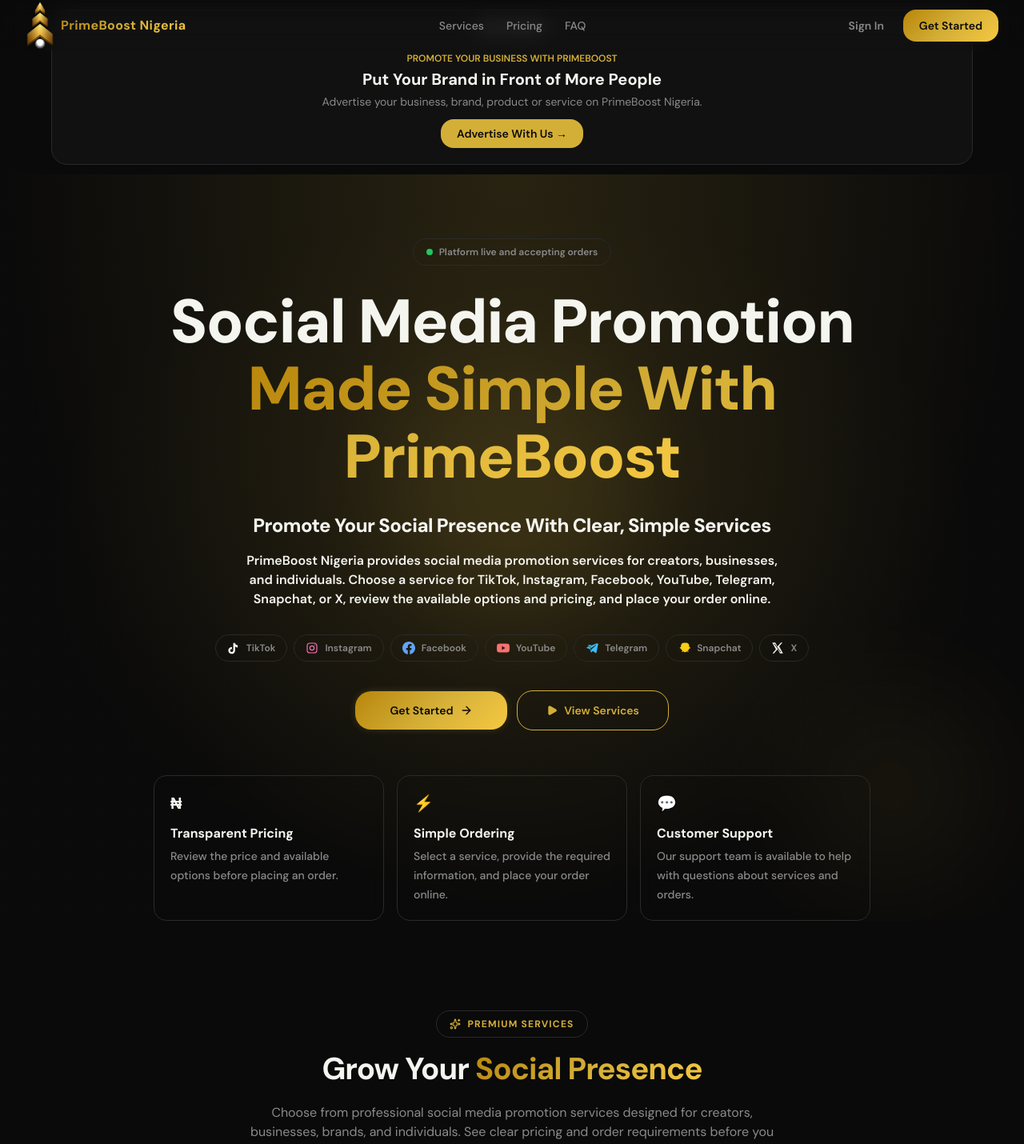
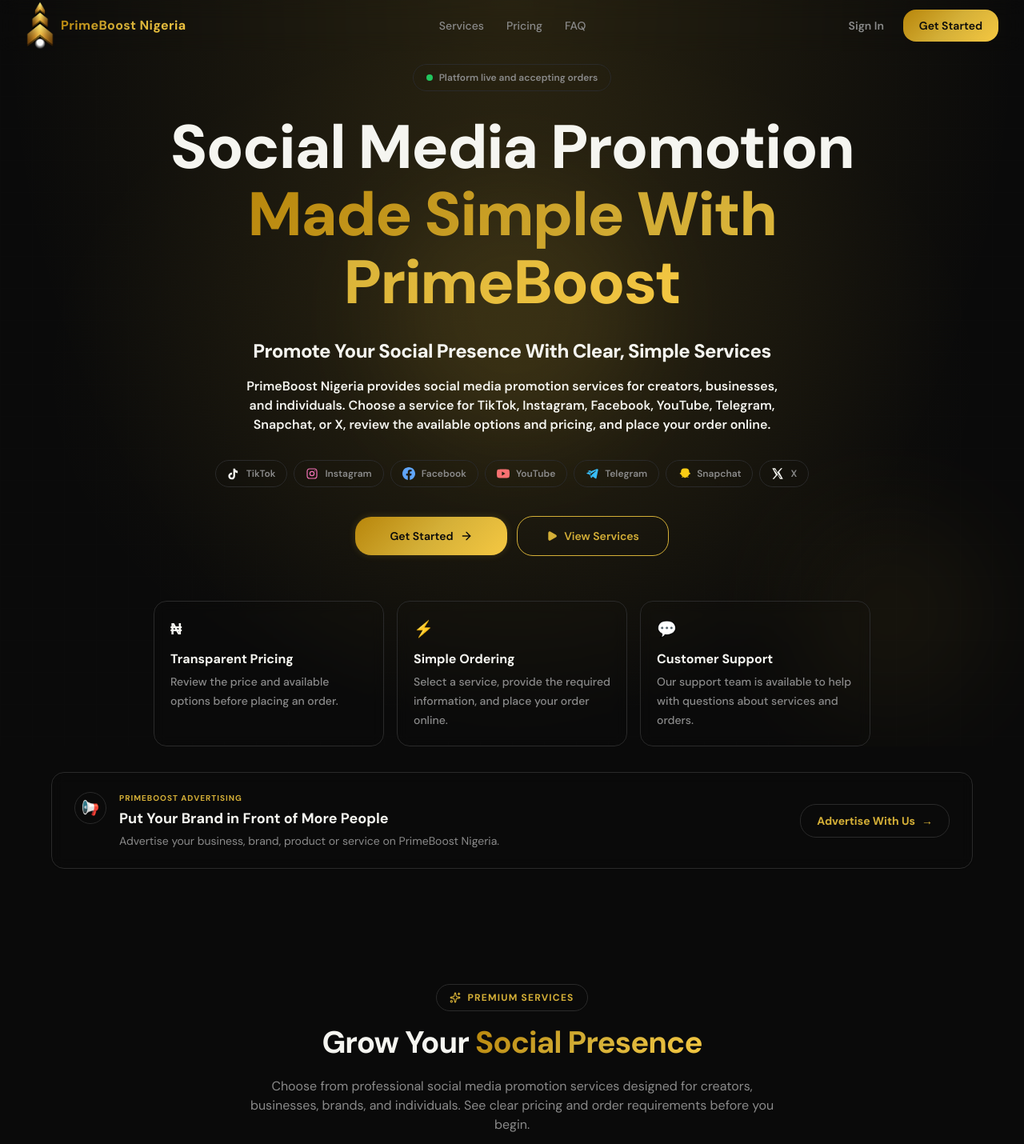
Before and after one commit to mhnzbexchange-ai/primeboostnigeria_6381, a Next.js app: page / in a window 1280 px wide. Shown: the top 1430 px of the page at 80% size. Built offline with nearby package versions, Linux system fonts and the light colour scheme.

Commit message:
Update page.tsx

```diff
--- a/src/app/page.tsx
+++ b/src/app/page.tsx
@@ -8,39 +8,55 @@ import HomepageNav from './components/HomepageNav';
 
 function Advertisement() {
   return (
-    <section className="w-full bg-background px-4 py-3">
-      <div className="mx-auto max-w-6xl">
-        <div className="relative overflow-hidden rounded-xl border border-border bg-card shadow-sm">
+    <section
+      id="advertise"
+      className="relative overflow-hidden bg-background px-4 py-6 sm:py-8"
+      aria-label="PrimeBoost advertising"
+    >
+      <div className="pointer-events-none absolute inset-0">
+        <div className="absolute left-1/2 top-1/2 h-40 w-40 -translate-x-1/2 -translate-y-1/2 rounded-full bg-primary/5 blur-3xl" />
+      </div>
 
-          <div className="px-4 pt-2 text-center">
-            <span className="text-[10px] font-medium uppercase tracking-wider text-muted-foreground">
-              Advertisement
-            </span>
-          </div>
+      <div className="relative mx-auto max-w-6xl">
+        <div className="overflow-hidden rounded-2xl border border-primary/15 bg-card/60 shadow-sm backdrop-blur">
 
-          <div className="px-4 py-4 text-center sm:py-5">
+          <div className="flex flex-col items-center justify-between gap-5 px-5 py-6 text-center sm:flex-row sm:text-left sm:px-7">
 
-            <p className="mb-1 text-xs font-semibold text-primary">
-              PROMOTE YOUR BUSINESS WITH PRIMEBOOST
-            </p>
+            <div className="flex items-start gap-4">
 
-            <h2 className="text-lg font-bold sm:text-xl">
-              Put Your Brand in Front of More People
-            </h2>
+              <div className="hidden h-10 w-10 shrink-0 items-center justify-center rounded-xl border border-primary/20 bg-primary/10 sm:flex">
+                <span className="text-lg">📢</span>
+              </div>
 
-            <p className="mx-auto mt-1 max-w-2xl text-xs text-muted-foreground sm:text-sm">
-              Advertise your business, brand, product or service on PrimeBoost
-              Nigeria.
-            </p>
+              <div>
+
+                <p className="mb-1 text-[10px] font-bold uppercase tracking-widest text-primary">
+                  PRIMEBOOST ADVERTISING
+                </p>
+
+                <h2 className="text-base font-bold sm:text-lg">
+                  Put Your Brand in Front of More People
+                </h2>
+
+                <p className="mt-1 max-w-2xl text-xs leading-5 text-muted-foreground sm:text-sm">
+                  Advertise your business, brand, product or service on
+                  PrimeBoost Nigeria.
+                </p>
+
+              </div>
+
+            </div>
 
             <a
               href="#advertise"
-              className="mt-3 inline-block rounded-lg bg-primary px-5 py-2 text-xs font-semibold text-primary-foreground transition-opacity hover:opacity-90 sm:text-sm"
+              className="inline-flex shrink-0 items-center justify-center rounded-xl border border-primary/30 bg-primary/10 px-5 py-2.5 text-xs font-bold text-primary transition-all hover:bg-primary hover:text-primary-foreground sm:text-sm"
             >
-              Advertise With Us →
+              Advertise With Us
+              <span className="ml-2">→</span>
             </a>
 
           </div>
+
         </div>
       </div>
     </section>
@@ -49,24 +65,31 @@ function Advertisement() {
 
 export default function Homepage() {
   return (
-    <div className="min-h-screen bg-background">
+    <main className="min-h-screen overflow-x-hidden bg-background">
 
+      {/* Navigation */}
       <HomepageNav />
 
+      {/* Hero */}
+      <HomepageHero />
+
+      {/* Advertising */}
       <Advertisement />
 
-      <HomepageHero />
-
+      {/* Featured services */}
       <div id="services">
         <HomepageServices />
       </div>
 
+      {/* Why PrimeBoost */}
       <HomepageTestimonials />
 
+      {/* Frequently asked questions */}
       <HomepageFAQ />
 
+      {/* Footer / contact */}
       <HomepageFooter />
 
-    </div>
+    </main>
   );
 }
```
